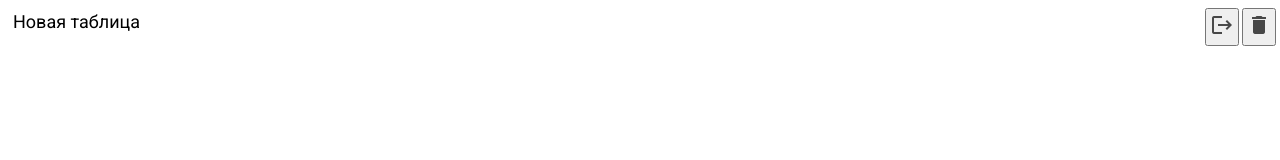
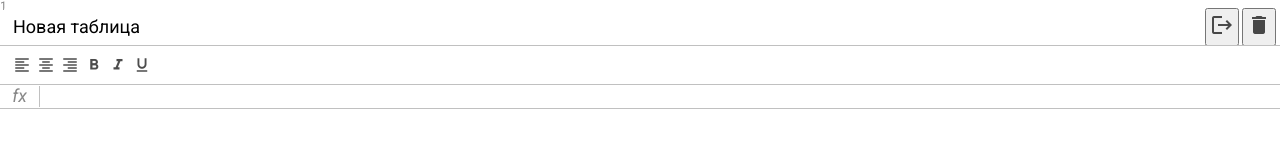
Before and after one commit to RinaXiaoli/webexcel, a website built with webpack: page src/index.html in a window 1280 px wide. Built offline with nearby package versions, Linux system fonts and the light colour scheme.

Commit message:
before table

```diff
--- a/src/index.html
+++ b/src/index.html
@@ -6,7 +6,7 @@
   <meta http-equiv="X-UA-Compatible" content="IE=edge">
   <meta name="viewport" content="width=device-width, initial-scale=1.0">
   <!-- <link rel="shortcut icon" href="favicon.ico"> -->
-  <link rel="shortcut icon" href="favicon.ico" type="image/x-icon">
+  <link rel="shortcut icon" href="favicon3.ico" type="image/x-icon">
   <link href="https://fonts.googleapis.com/icon?family=Material+Icons" rel="stylesheet">
   <title>WebExcel</title>
 </head>
@@ -29,6 +29,28 @@
           </button>
         </div>
       </div>
+      <div class="excel-toolbar">
+        <div class="button"><i class="material-icons">format_align_left</i></div>
+        <div class="button"><i class="material-icons">format_align_center</i></div>
+        <div class="button"><i class="material-icons">format_align_right</i></div>
+        <div class="button"><i class="material-icons">format_bold</i></div>
+        <div class="button"><i class="material-icons">format_italic</i></div>
+        <div class="button"><i class="material-icons">format_underlined</i></div>
+      </div>
+      <div class="excel-formula">
+        <div class="excel-formula__info">fx</div>
+        <div class="excel-formula__input" contenteditable spellcheck="false"></div>
+      </div>
+      <div class="excel-table">
+        <div class="row">
+          <div class="row__info">1</div>
+          <div class="row__data">
+            <div class="cell selected"></div>
+            <div class="cell"></div>
+            <div class="cell"></div>
+          </div>
+        </div>
+      </div>
     </div>
   </div>
 </body>
--- a/src/scss/_variables.scss
+++ b/src/scss/_variables.scss
@@ -1,2 +1,5 @@
-$header-h: 34px;
+$header-h: 45px;
+$toolbar-h: 40px;
+$formula-h: 24px;
 $border-color: #c0c0c0;
+$info-cell-w: 40px;
--- a/src/scss/formula.scss
+++ b/src/scss/formula.scss
@@ -1,2 +1,29 @@
 @import 'variables';
 @import 'mixins';
+
+.excel-formula {
+  position: absolute;
+  left: 0;
+  right: 0;
+  top: $header-h + $toolbar-h;
+  height: $formula-h;
+  display: flex;
+  align-items: center;
+  border-bottom: 1px solid $border-color;
+
+  &__info {
+    font-size: 18px;
+    text-align: center;
+    font-style: italic;
+    border-right: 1px solid $border-color;
+    min-width: $info-cell-w;
+  }
+  &__input {
+    font-size: 12px;
+    height: 100%;
+    width: 100%;
+    padding: 4px;
+    outline: none;
+    color: #000;
+  }
+}
--- a/src/scss/index.scss
+++ b/src/scss/index.scss
@@ -17,4 +17,5 @@ body {
 }
 .excel {
   position: relative;
+  color: #888;
 }
--- a/src/scss/table.scss
+++ b/src/scss/table.scss
@@ -1,2 +1,5 @@
 @import 'variables';
 @import 'mixins';
+
+.excel-table {
+}
--- a/src/scss/toolbar.scss
+++ b/src/scss/toolbar.scss
@@ -1,2 +1,18 @@
 @import 'variables';
 @import 'mixins';
+
+.excel-toolbar {
+  position: absolute;
+  left: 0;
+  right: 0;
+  top: $header-h;
+  height: $toolbar-h;
+  border-top: 1px solid $border-color;
+  border-bottom: 1px solid $border-color;
+  padding: 7px 10px;
+  display: flex;
+
+  .button {
+    @include button(green);
+  }
+}
```
Also changed, not shown: src/favicon3.ico (added), src/sheets_2020q4_48dp.png (added).
